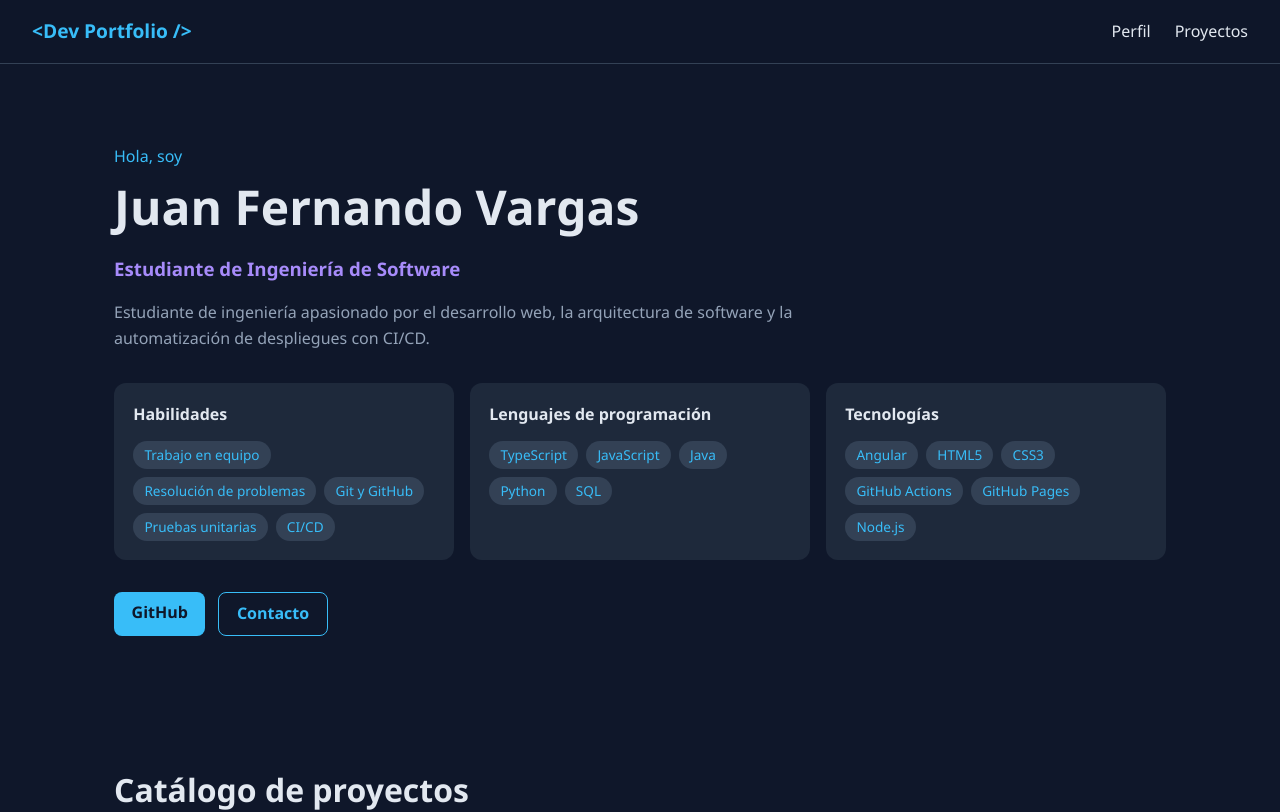
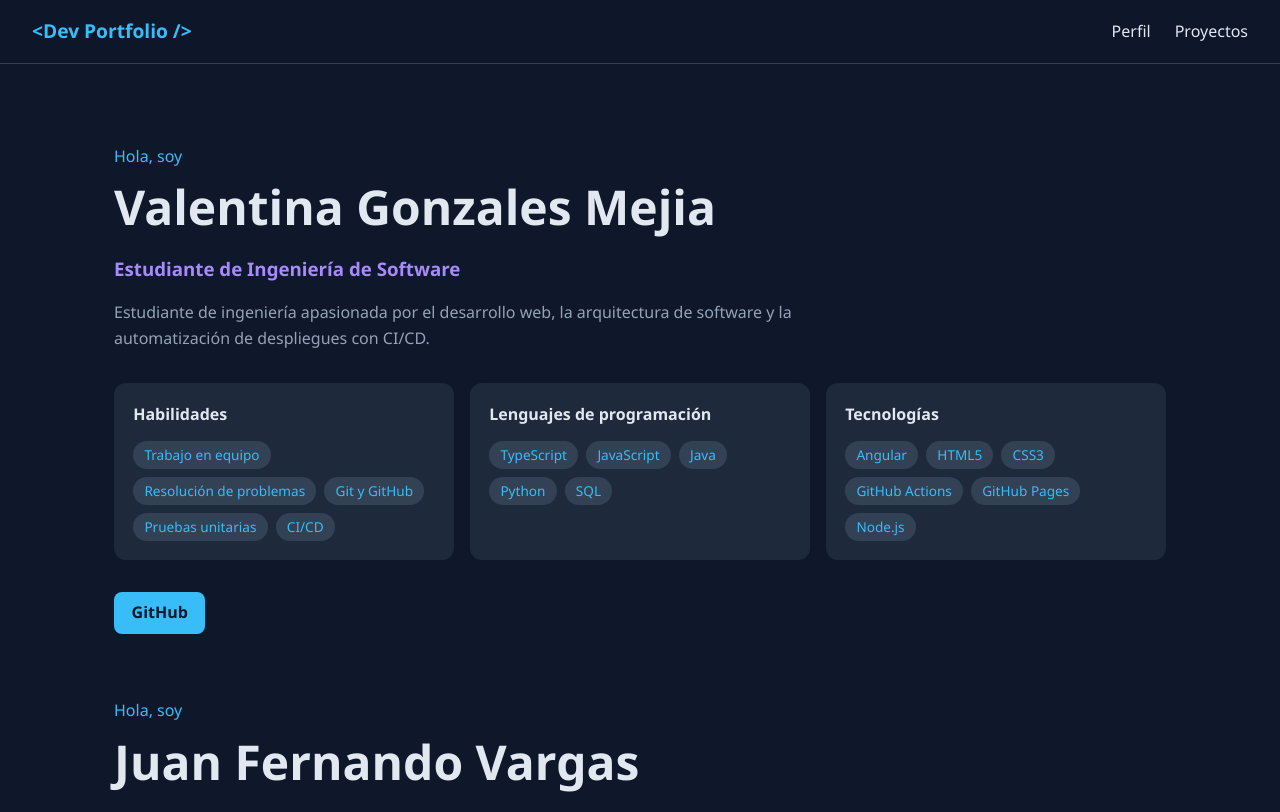
Before and after one commit to valentina19-07/Project-Dev-Portfolio, an Angular app: page / in a window 1280 px wide. Shown: the top 812 px of the page. Built offline with nearby package versions, Linux system fonts and the light colour scheme.

Commit message:
feat: show both team members in profile section

```diff
--- a/src/app/components/profile/profile.component.css
+++ b/src/app/components/profile/profile.component.css
@@ -7,3 +7,4 @@ h1 { font-size: 3rem; }
 .group { background: var(--surface); padding: 1.2rem; border-radius: 12px; }
 .group h4 { margin-bottom: .8rem; }
 .contact { display: flex; gap: .8rem; }
+.person { margin-bottom: 4rem; }
--- a/src/app/components/profile/profile.component.html
+++ b/src/app/components/profile/profile.component.html
@@ -1,4 +1,6 @@
 <section id="perfil" class="profile">
+  @for (profile of profiles; track profile.fullName) {
+    <div class="person">
       <p class="hello">Hola, soy</p>
       <h1>{{ profile.fullName }}</h1>
       <h3 class="role">{{ profile.role }}</h3>
@@ -27,6 +29,10 @@
 
       <div class="contact">
         <a class="btn" [href]="profile.github" target="_blank" rel="noopener">GitHub</a>
+        @if (profile.email) {
           <a class="btn btn-outline" [href]="'mailto:' + profile.email">Contacto</a>
+        }
       </div>
+    </div>
+  }
 </section>
--- a/src/app/components/profile/profile.component.ts
+++ b/src/app/components/profile/profile.component.ts
@@ -1,5 +1,5 @@
 import { Component } from '@angular/core';
-import { PROFILE } from '../../data/portfolio.data';
+import { PROFILES } from '../../data/portfolio.data';
 
 @Component({
   selector: 'app-profile',
@@ -8,5 +8,5 @@ import { PROFILE } from '../../data/portfolio.data';
   styleUrl: './profile.component.css',
 })
 export class ProfileComponent {
-  profile = PROFILE;
+  profiles = PROFILES;
 }
--- a/src/app/data/portfolio.data.ts
+++ b/src/app/data/portfolio.data.ts
@@ -24,6 +24,33 @@ export const PROFILE: Profile = {
   github: 'https://github.com/valentina19-07/Project-Dev-Portfolio',
   email: 'juan.vargas03@uceva.edu.co',
 };
+
+export const PROFILE_VALEN: Profile = {
+  fullName: 'Valentina Gonzales Mejia',
+  role: 'Estudiante de Ingeniería de Software',
+  summary:
+    'Estudiante de ingeniería apasionada por el desarrollo web, la arquitectura de software y la automatización de despliegues con CI/CD.',
+  skills: [
+    'Trabajo en equipo',
+    'Resolución de problemas',
+    'Git y GitHub',
+    'Pruebas unitarias',
+    'CI/CD',
+  ],
+  languages: ['TypeScript', 'JavaScript', 'Java', 'Python', 'SQL'],
+  technologies: [
+    'Angular',
+    'HTML5',
+    'CSS3',
+    'GitHub Actions',
+    'GitHub Pages',
+    'Node.js',
+  ],
+  github: 'https://github.com/valentina19-07',
+  email: '',
+};
+
+export const PROFILES: Profile[] = [PROFILE_VALEN, PROFILE];
 
 const pendingProjectMessage =
   'La información real de este proyecto se agregará cuando esté disponible.';
```
Also changed, not shown: 2 other files (tests, documents, lock files or other folders). Lines whose indentation alone changed are shown as unchanged.
